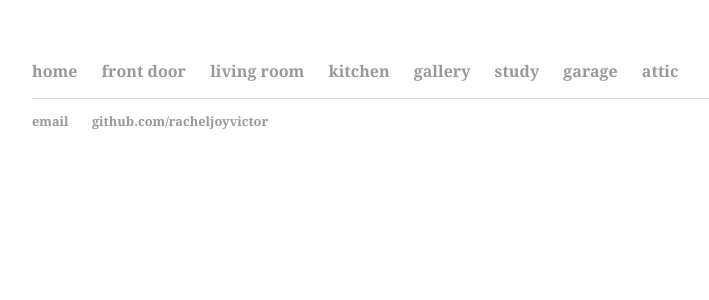
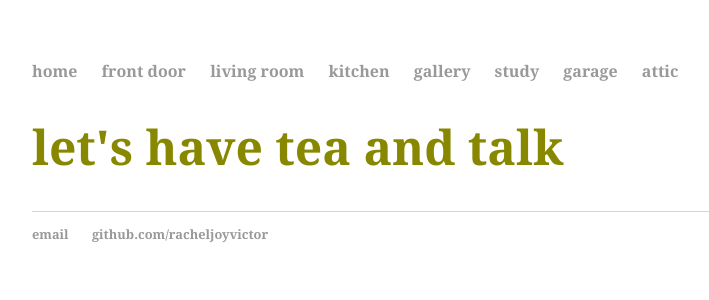
Before and after one commit to racheljoyvictor/racheljoyvictor.github.io, a Jekyll site: the page built from livingroom/index.html, in a window 1280 px wide. Shown: the top 300 px of the page, without its empty margins (160-869 px from the left). Built offline with Jekyll 4.4.1, drawn with Linux system fonts in a browser that asks for light colours.

Commit message:
Update index.html

```diff
--- a/livingroom/index.html
+++ b/livingroom/index.html
@@ -2,3 +2,4 @@
 layout: default
 title: living room
 ---
+  <h1>let's have tea and talk</h1>
```
